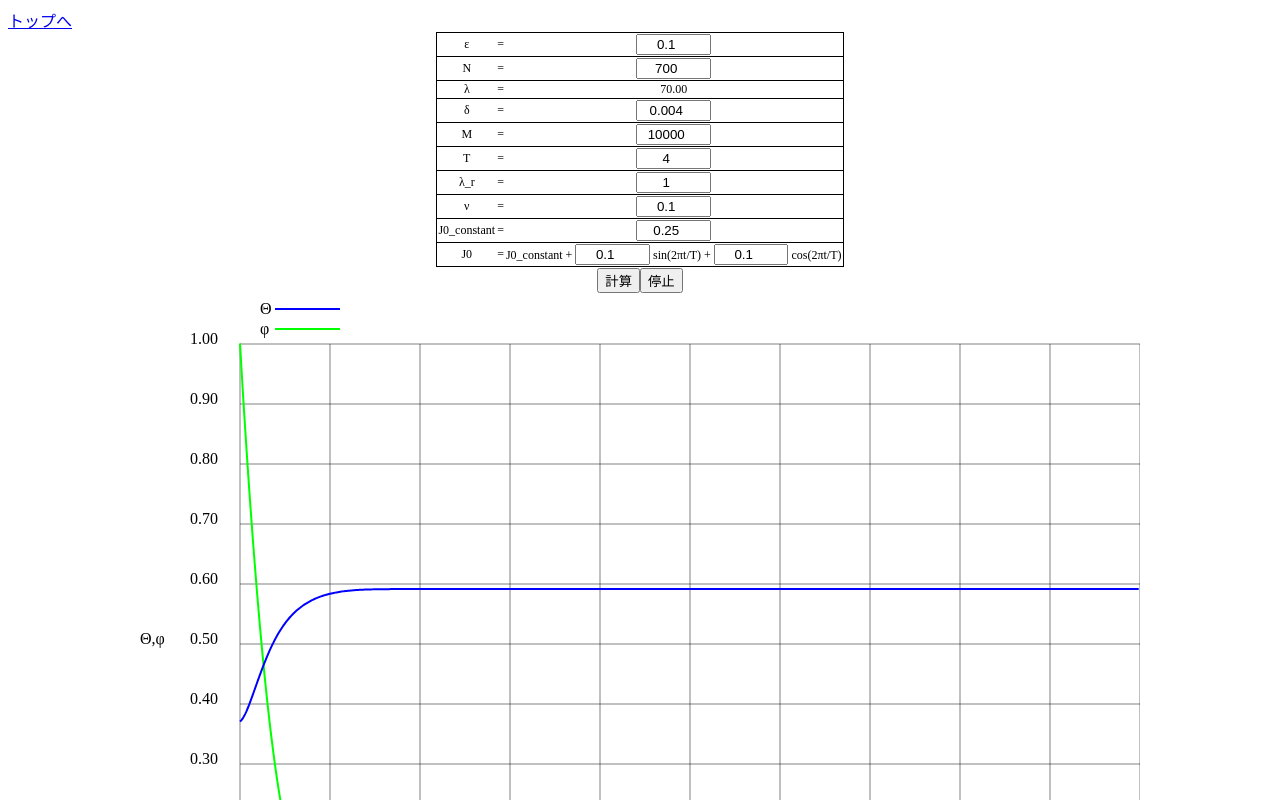
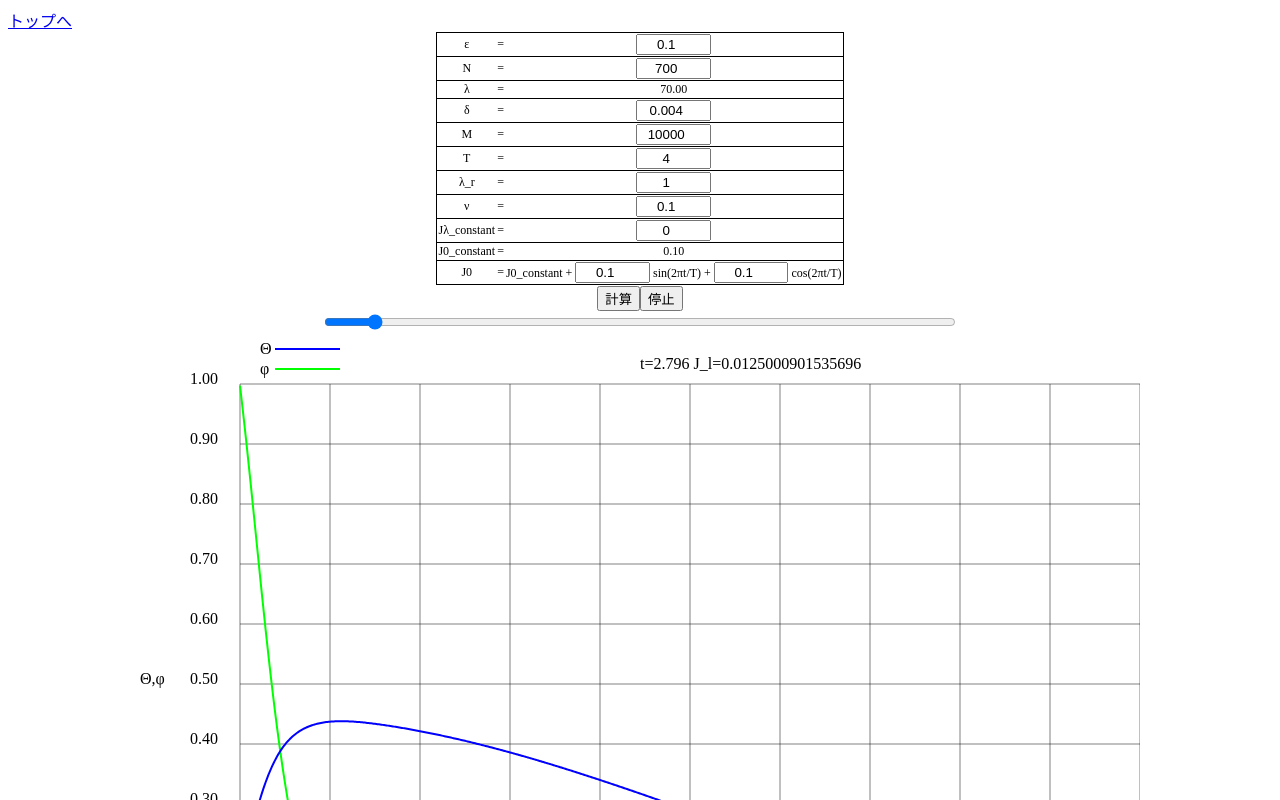
Before and after one commit to YoshihisaTanaka-prog/python, a plain HTML site: page cn_bottom_fix.html in a window 1280 px wide. Both pictures are taken after a click on the button "計算". Shown: the top 800 px of the page. Drawn offline with nearby package versions, Linux system fonts and the light colour scheme.

Commit message:
しゃけ

```diff
--- a/cn_bottom_fix.html
+++ b/cn_bottom_fix.html
@@ -22,28 +22,20 @@
       <tr><td align="center">ε</td><td>=</td><td align="center"><input type="number" id="epsilon" value="0.1" step="0.0001" onchange="calcOptionalVariable()"></td></tr>
       <tr><td align="center">N</td><td>=</td><td align="center"><input type="number" id="N" value="700" onchange="calcOptionalVariable()"></td></tr>
       <tr><td align="center">λ</td><td>=</td><td align="center"><span id="lambda-span">70.00</span></td></tr>
-      <tr><td align="center">δ</td><td>=</td><td align="center"><input type="number" id="delta" value="0.004" step="0.0001" onchange="calcOptionalVariable()"></td></tr>
-      <tr><td align="center">M</td><td>=</td><td align="center"><input type="number" id="M" value="10000" onchange="calcOptionalVariable()"></td></tr>
+      <tr><td align="center">δ</td><td>=</td><td align="center"><input type="number" id="delta" value="0.004" step="0.0001"></td></tr>
+      <tr><td align="center">M</td><td>=</td><td align="center"><input type="number" id="M" value="10000"></td></tr>
       <tr><td align="center">T</td><td>=</td><td align="center"><input type="number" id="T" value="4" min="1" max="100" step="0.01"></td></tr>
-      <tr><td align="center">λ_r</td><td>=</td><td align="center"><input type="number" id="lambda_r" value="1" step="0.0001"></td></tr>
-      <tr><td align="center">ν</td><td>=</td><td align="center"><input type="number" id="nu" value="0.1" step="0.0001"></td></tr>
-      <tr><td align="center">J0_constant</td><td>=</td><td align="center"><input type="number" id="j_0" value="0.25" step="0.0001"></td></tr>
+      <tr><td align="center">λ_r</td><td>=</td><td align="center"><input type="number" id="lambda_r" value="1" step="0.0001" onchange="calcOptionalVariable()"></td></tr>
+      <tr><td align="center">ν</td><td>=</td><td align="center"><input type="number" id="nu" value="0.1" step="0.0001" onchange="calcOptionalVariable()"></td></tr>
+      <tr><td align="center">Jλ_constant</td><td>=</td><td align="center"><input type="number" id="j_l" value="0" step="0.0001" onchange="calcOptionalVariable()"></td></tr>
+      <tr><td align="center">J0_constant</td><td>=</td><td align="center"><span id="J0-span"></span></td></tr>
       <tr><td align="center">J0</td><td>=</td><td align="center">J0_constant + <input type="number" id="sin_0" value="0.1" step="0.0001"> sin(2πt/T) + <input type="number" id="cos_0" value="0.1" step="0.0001"> cos(2πt/T) </td></tr>
-      <tr style="border: none;"><td colspan="3" align="center"><button onclick="calc()">計算</button><button onclick="stop()">停止</button></td></tr>
+      <tr style="border: none;"><td colspan="3" align="center"><button onclick="calc()">計算</button><button id="stop" onclick="stop()">停止</button></td></tr>
     </table>
     <center>
-      <span id="status"></span>
+      <input type="range" id="time-range" oninput="changeTime()">
       <svg id="svg" width="1000" height="700" viewBox="0 0 1000 700"></svg>
     </center>
-    <div style="font-size: 0.6em;">
-      <div style="display: flex;">
-        <table style="border-collapse: collapse;" id="a-first"></table>
-        <table style="border-collapse: collapse;" id="b-first"></table>
-      </div>
-      <div style="display: flex;">
-        <table style="border-collapse: collapse;" id="a-last"></table>
-        <table style="border-collapse: collapse;" id="b-last"></table>
-      </div>
-    </div>
+    <textarea style="display: none;" id="values"></textarea>
   </body>
 </html>
--- a/cn_bottom_fix.js
+++ b/cn_bottom_fix.js
@@ -9,7 +9,9 @@ function calc() {
   epsilon = Number($("#epsilon").val());
   const lambda_r = Number($("#lambda_r").val());
   const nu = Number($("#nu").val());
-  const j_0_const = Number($("#j_0").val());
+  const lambda = N*epsilon;
+  const j_l_const = Number($("#j_l").val());
+  const j_0_const = j_l_const + nu*lambda_r*(1-Math.exp(-lambda/lambda_r));
   const sin = Number($("#sin_0").val());
   const cos = Number($("#cos_0").val());
   const T = Number($("#T").val());
@@ -19,9 +21,11 @@ function calc() {
   }
   Theta = [[]]
   phi = [[1.0]]
+  const c = Math.sqrt(J0[0]);
+  const a = (6*c - 2*Math.sqrt(c*c - nu*lambda_r*(1 - Math.exp(-lambda/lambda_r)))) /lambda/lambda/lambda;
   for (let i = 0; i < N; i++) {
-    Theta[0].push(Math.sqrt(J0[0]));
-    phi[0].push(phi[0][i] * (1 - epsilon*Theta[0][i]));
+    Theta[0].push( a/3*i*epsilon*i*epsilon*i*epsilon - a*lambda/2*i*epsilon*i*epsilon + c );
+    phi[0].push(phi[0][i] * (1.0 - epsilon*Theta[0][i]));
   }
   for(let j=0; j<M; j++){
     $("#status").text((j+1) + "/" + M);
@@ -37,8 +41,6 @@ function calc() {
     }
     A.push([0.0, phi[j][N], -phi[j][N-1], 0.0, 0.0]);
     b.push(0);
-    // writeA(A, "a-first");
-    // writeB(b, "b-first");
     for(let i=0; i<N; i++) {
       let k = A[i+1][1] / A[i][2];
       A[i+1][1] = A[i+1][1] - k*A[i][2];
@@ -46,8 +48,6 @@ function calc() {
       A[i+1][3] = A[i+1][3] - k*A[i][4];
       b[i+1] = b[i+1] - k*b[i];
     }
-    // writeA(A, "a-last");
-    // writeB(b, "b-last");
     phi.push([b[N] / A[N][2]])
     for(let i=1; i<N; i++) {
       let ii = N-i;
--- a/main.js
+++ b/main.js
@@ -8,7 +8,6 @@ var isShowing = false;
 var intervalID = null;
 var paramData = {};
 window.onload = function(){
-  console.log("loaded");
   setParam();
 }
 
@@ -84,11 +83,34 @@ function calcOptionalVariable(){
   delta = Number($("#delta").val());
   epsilon = Number($("#epsilon").val());
   $("#lambda-span").text((N*epsilon).toFixed(2));
+  const j_l_const = Number($("#j_l").val());
+  const nu = Number($("#nu").val());
+  const lambda_r = Number($("#lambda_r").val());
+  const j_0_const = j_l_const + nu*lambda_r*(1-Math.exp(-N*epsilon/lambda_r));
+  $("#J0-span").text((j_0_const).toFixed(2));
+  $("#time-range").attr("min", 0).attr("max", M).val(timeI).css("width", "50%");
+}
+
+function changeTime() {
+  timeI = Number($("#time-range").val());
 }
 
 var timeI = 0;
 
 function show() {
+  var min = 1;
+  var max = 0;
+  for(let theta of Theta){
+    var m = Math.min(...theta);
+    if(min > m){
+      min = m;
+    }
+    m = Math.max(...theta);
+    if(max < m){
+      max = m;
+    }
+  }
+  $("#values").text([min,max].toString());
   timeI = 0;
   intervalID = setInterval(showSVG, delta*1000);
 }
@@ -100,7 +122,7 @@ function stop(){
 }
 
 function showSVG(){
-  $("#svg").html("<text x='500' y='690'>ζ</text><text x='0' y='350'>Θ,φ</text><text x='120' y='20'>Θ</text><polyline stroke-width='2' stroke='#00f' points='135,15 200,15' /><text x='120' y='40'>φ</text><polyline stroke-width='2' stroke='#0f0' points='135,35 200,35' />");
+  $("#svg").html("<text x='500' y='690'>ζ</text><text x='0' y='350'>Θ,φ</text><text x='120' y='20'>Θ</text><polyline stroke-width='2' stroke='#00f' points='135,15 200,15' /><text x='120' y='40'>φ</text><polyline stroke-width='2' stroke='#0f0' points='135,35 200,35' /><text x='500' y='35'>t=" + (timeI*delta).toFixed(3) + " J_l=" + ((phi[timeI][N-2] - 2*phi[timeI][N-1] + phi[timeI][N])/epsilon/epsilon/phi[timeI][N-1])  + "</text>");
   for(i=0; i<=10; i++){
     $("#svg").append("<polyline stroke-width='0.5' stroke='#000' points='100," + calcY(i/10) + " 1000," + calcY(i/10) + "' fill='none'/>");
     $("#svg").append("<text x='50' y='" + calcY(i/10) + "'>" + (i/10).toFixed(2) + "</text>");
@@ -122,6 +144,7 @@ function showSVG(){
   $("#svg").append("<polyline stroke-width='2' stroke='#00f' points='" + thetaString + "' fill='none'/>");
 
   $("#svg").html( $("#svg").html() );
+  $("#time-range").val(timeI);
   timeI++;
   timeI = timeI % M;
 }
```
Also changed, not shown: base.html (+9 -8 lines), base.js (+7 -3 lines), normal.html (+9 -8 lines), normal.js (+4 -4 lines), normal_bottom_fix.html (+9 -7 lines), normal_bottom_fix.js (+7 -3 lines).
